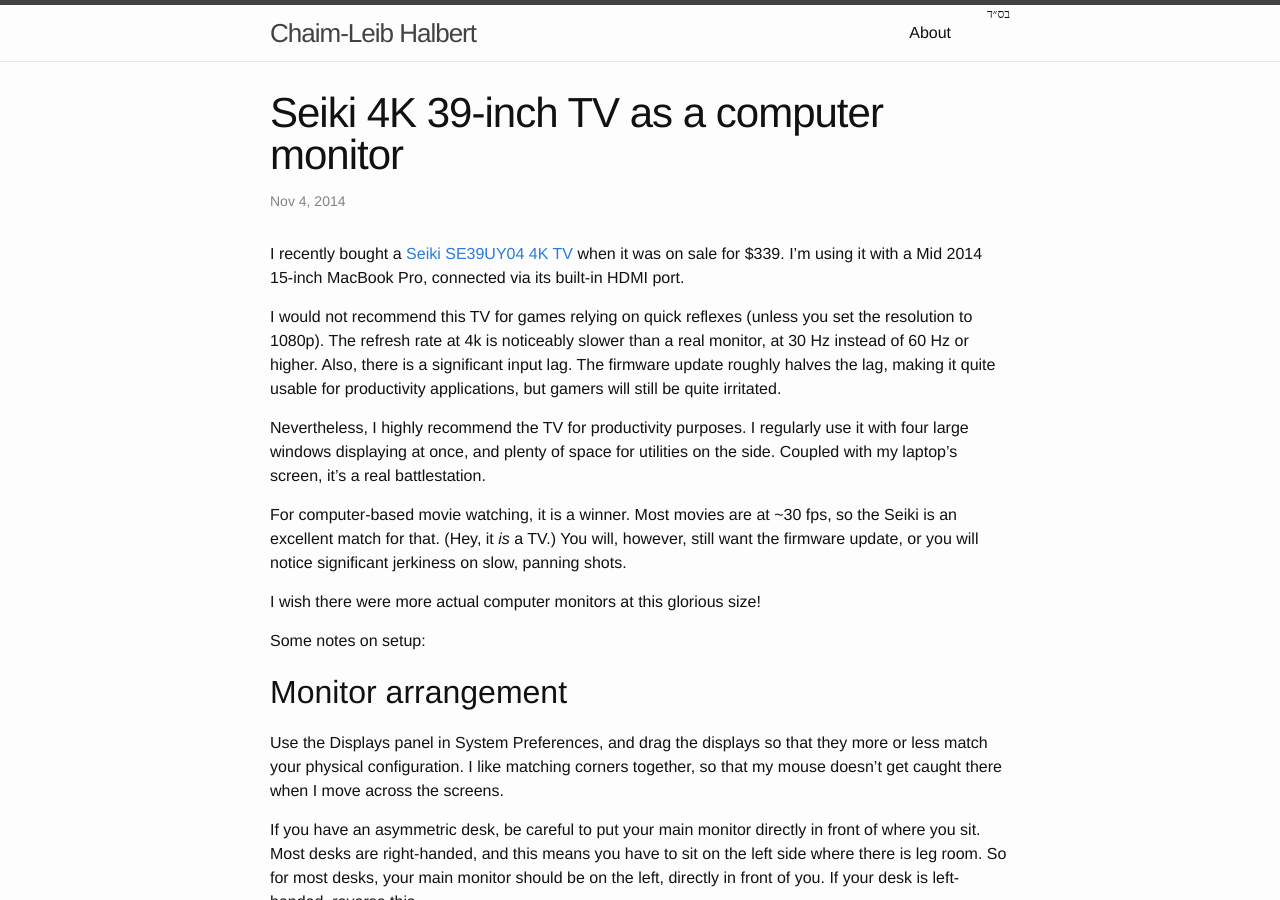
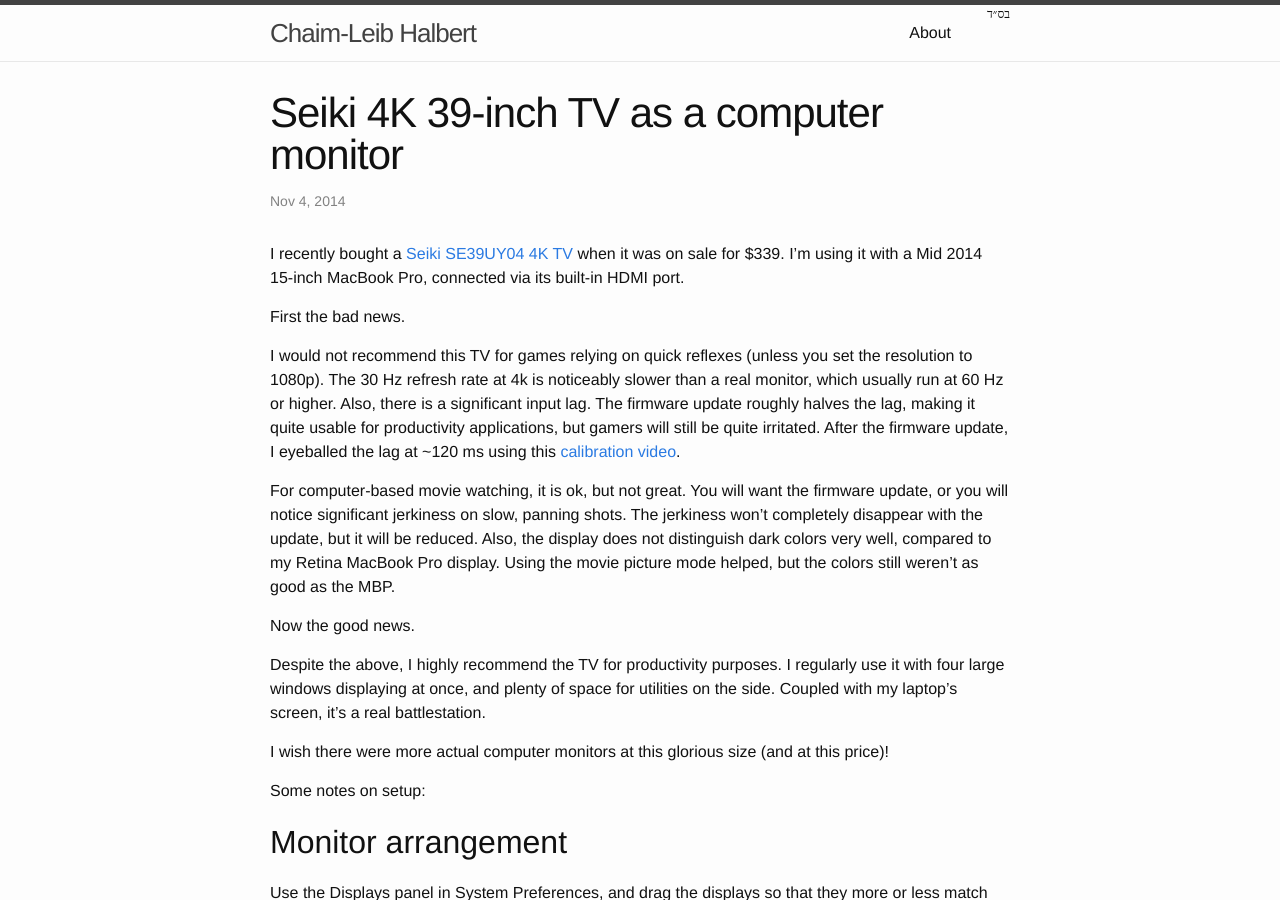
Before and after one commit to chaimleib/chaimleib.github.io, a Jekyll site: the page built from _posts/2014-11-04-seiki-4k-39-as-a-computer-monitor.markdown, in a window 1280 px wide and 900 px high. Built offline with Jekyll 4.4.1, drawn with Linux system fonts in a browser that asks for light colours; some of the changed text lies outside the part shown.

Commit message:
edit: Seiki notes on dark colors and video lag measurement

```diff
--- a/_posts/2014-11-04-seiki-4k-39-as-a-computer-monitor.markdown
+++ b/_posts/2014-11-04-seiki-4k-39-as-a-computer-monitor.markdown
@@ -6,13 +6,17 @@
 ---
 I recently bought a [Seiki SE39UY04 4K TV][Amazon buy] when it was on sale for $339. I'm using it with a Mid&nbsp;2014 15&#8209;inch MacBook Pro, connected via its built-in HDMI port.
 
-I would not recommend this TV for games relying on quick reflexes (unless you set the resolution to 1080p). The refresh rate at 4k is noticeably slower than a real monitor, at 30&nbsp;Hz instead of 60&nbsp;Hz or higher. Also, there is a significant input lag. The firmware update roughly halves the lag, making it quite usable for productivity applications, but gamers will still be quite irritated.
+First the bad news.
 
-Nevertheless, I highly recommend the TV for productivity purposes. I regularly use it with four large windows displaying at once, and plenty of space for utilities on the side. Coupled with my laptop's screen, it's a real battlestation.
+I would not recommend this TV for games relying on quick reflexes (unless you set the resolution to 1080p). The 30&nbsp;Hz refresh rate at 4k is noticeably slower than a real monitor, which usually run at 60&nbsp;Hz or higher. Also, there is a significant input lag. The firmware update roughly halves the lag, making it quite usable for productivity applications, but gamers will still be quite irritated. After the firmware update, I eyeballed the lag at ~120&nbsp;ms using this [calibration video].
 
-For computer-based movie watching, it is a winner. Most movies are at ~30&nbsp;fps, so the Seiki is an excellent match for that. (Hey, it *is* a TV.) You will, however, still want the firmware update, or you will notice significant jerkiness on slow, panning shots.
+For computer-based movie watching, it is ok, but not great. You will want the firmware update, or you will notice significant jerkiness on slow, panning shots. The jerkiness won't completely disappear with the update, but it will be reduced. Also, the display does not distinguish dark colors very well, compared to my Retina MacBook Pro display. Using the movie picture mode helped, but the colors still weren't as good as the MBP.
 
-I wish there were more actual computer monitors at this glorious size!
+Now the good news.
+
+Despite the above, I highly recommend the TV for productivity purposes. I regularly use it with four large windows displaying at once, and plenty of space for utilities on the side. Coupled with my laptop's screen, it's a real battlestation.
+
+I wish there were more actual computer monitors at this glorious size (and at this price)!
 
 Some notes on setup:
 
@@ -106,5 +110,9 @@
 Nov 25, 2014:
     The backlight-enabled firmware will also work.
 
+Dec 4, 2014:
+    Notes about dark colors and video lag measurement.
+
 [Amazon buy]: http://www.amazon.com/Seiki-SE39UY04-39-Inch-Ultra-Discontinued/dp/B00DOPGO2G
 [firmware]: http://www.seiki.com/support/downloads.php#firmware
+[calibration video]: https://www.youtube.com/watch?v=52134vY0SNU
```
